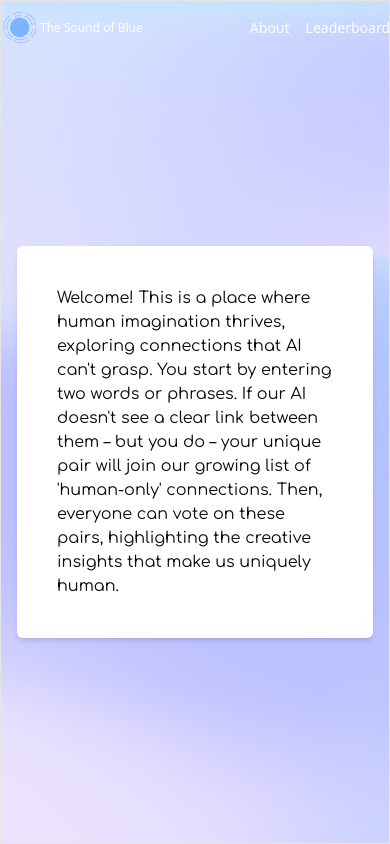
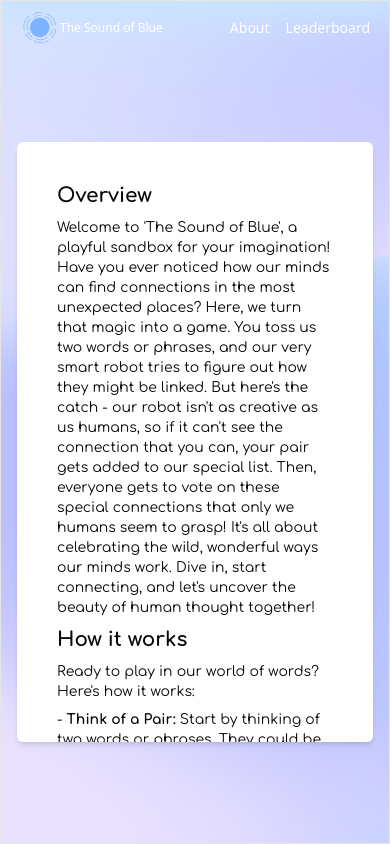
Before and after one commit to jackburrus/thesoundofblue, a Next.js app: page /about in a window 390 px wide. Built offline with nearby package versions, Linux system fonts and the light colour scheme.

Commit message:
about page finished

```diff
--- a/app/about/page.tsx
+++ b/app/about/page.tsx
@@ -11,12 +11,53 @@ export default function About() {
 	return (
 		<div className=" w-full   flex border h-screen items-center justify-center ">
 			<canvas className="absolute w-full h-screen z-[-1]" id="gradient-canvas" data-transition-in />
-			<div className="bg-white items-center flex flex-col shadow-md mx-4 mt-10 md:max-w-xl rounded-md p-10">
-				<p>
-					Welcome! This is a place where human imagination thrives, exploring connections that AI can't grasp. You start by
-					entering two words or phrases. If our AI doesn't see a clear link between them – but you do – your unique pair will
-					join our growing list of 'human-only' connections. Then, everyone can vote on these pairs, highlighting the
-					creative insights that make us uniquely human.
+			<div className="bg-white items-center flex flex-col shadow-md mx-4 mt-10 overflow-y-scroll max-h-[600px] md:max-w-xl rounded-md p-10">
+				<h1 className="text-xl font-bold w-full justify-start">Overview</h1>
+				<p className="my-2 text-sm">
+					Welcome to 'The Sound of Blue', a playful sandbox for your imagination! Have you ever noticed how our minds can
+					find connections in the most unexpected places? Here, we turn that magic into a game. You toss us two words or
+					phrases, and our very smart robot tries to figure out how they might be linked. But here's the catch - our robot
+					isn't as creative as us humans, so if it can't see the connection that you can, your pair gets added to our special
+					list. Then, everyone gets to vote on these special connections that only we humans seem to grasp! It's all about
+					celebrating the wild, wonderful ways our minds work. Dive in, start connecting, and let's uncover the beauty of
+					human thought together!
+				</p>
+				<h1 className="text-xl font-bold w-full justify-start">How it works</h1>
+				<p className="my-2 text-sm">
+					Ready to play in our world of words? Here's how it works:
+					<ul className="mt-2">
+						<li className="mt-2">
+							- <span className="font-bold">Think of a Pair:</span> Start by thinking of two words or phrases. They could be as
+							ordinary or as extraordinary as you like! The fun part is finding a unique connection that only you can see.
+						</li>
+						<li className="mt-2">
+							{' '}
+							- <span className="font-bold">Submit Your Pair:</span> Enter your chosen pair and hit 'Submit'.
+						</li>
+						<li className="mt-2">
+							{' '}
+							- <span className="font-bold">AI Evaluation:</span> Our friendly robot will then take a look and try to guess if
+							there's a link between your pair. But remember, our robot isn't as imaginative as us!
+						</li>
+						<li className="mt-2">
+							{' '}
+							- <span className="font-bold">Join the List:</span> If our robot can't see the connection, congratulations! Your
+							pair gets added to our special list of 'human-only' connections.
+						</li>
+						<li className="mt-2">
+							{' '}
+							- <span className="font-bold">Cast Your Votes:</span> Now the real fun begins. You and everyone else can vote on
+							all the special pairs on the list. The ones with the most votes rise to the top.
+						</li>
+					</ul>
+				</p>
+				<h1 className="text-xl font-bold w-full justify-start">Credits</h1>
+				<p className="mt-2">
+					This project was created by{' '}
+					<a href="https://www.twitter.com/jackburrus" target="_blank" className="underline">
+						Jack Burrus
+					</a>{' '}
+					as part of his #BuiltInADay series.
 				</p>
 			</div>
 		</div>
--- a/components/Header.tsx
+++ b/components/Header.tsx
@@ -3,7 +3,7 @@ import Link from 'next/link';
 
 export default function Header() {
 	return (
-		<header className=" fixed text-white top-0 z-50 w-full py-2 md:p-6 bg-transparent flex justify-between items-center">
+		<header className=" fixed text-white px-5 top-0 z-50 w-full py-2 md:p-6 bg-transparent flex justify-between items-center">
 			<div className="flex flex-row items-center ">
 				<Image src={'/logos/128.png'} width={40} height={40} alt="Logo of the sound of blue" />
 				<Link href="/" className="z-20 text-xs md:text-sm sm:mb-0">
--- a/components/Leaderboard.tsx
+++ b/components/Leaderboard.tsx
@@ -37,6 +37,7 @@ export const columns = [
 		header: 'Created',
 		meta: {
 			align: 'center',
+			// add a class to hide the column on smaller screens
 		},
 		cell: (info) => {
 			const date = new Date(info.getValue());
@@ -46,7 +47,12 @@ export const columns = [
 ];
 
 export default function LeaderBoardTable({ data }: { data: PhrasePairRow[] }) {
-	const tableInstance = useReactTable({ columns, data, getCoreRowModel: getCoreRowModel() });
+	const isMobile = window.innerWidth < 768;
+	const tableInstance = useReactTable({
+		columns,
+		data,
+		getCoreRowModel: getCoreRowModel(),
+	});
 	const gradient = new Gradient();
 	useEffect(() => {
 		gradient.initGradient('#gradient-canvas');
@@ -54,7 +60,7 @@ export default function LeaderBoardTable({ data }: { data: PhrasePairRow[] }) {
 	return (
 		<div className=" w-full   flex border h-screen items-center justify-center ">
 			<canvas className="absolute w-full h-screen z-[-1]" id="gradient-canvas" data-transition-in />
-			<div className=" max-h-[800px] overflow-scroll shadow-md rounded-md bg-white">
+			<div className=" max-h-[500px] md:max-h-[800px] overflow-scroll shadow-md rounded-md bg-white">
 				<table className=" ">
 					<thead className="">
 						{tableInstance.getHeaderGroups().map((headerGroup) => (
```
